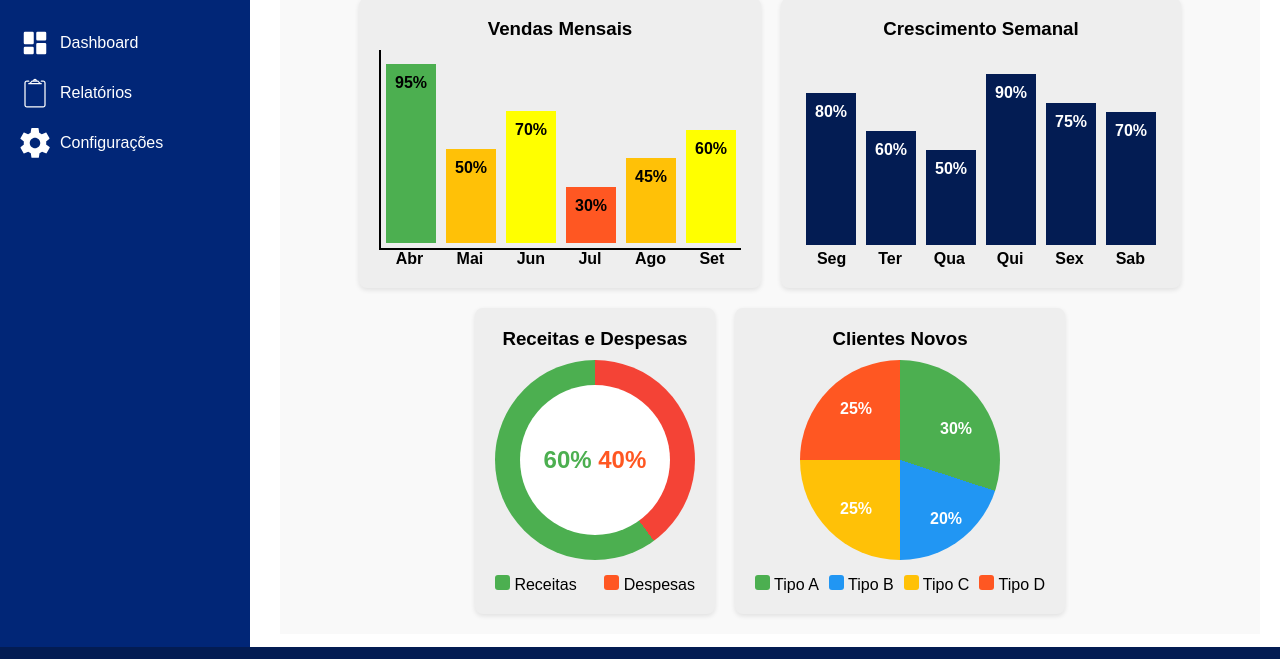
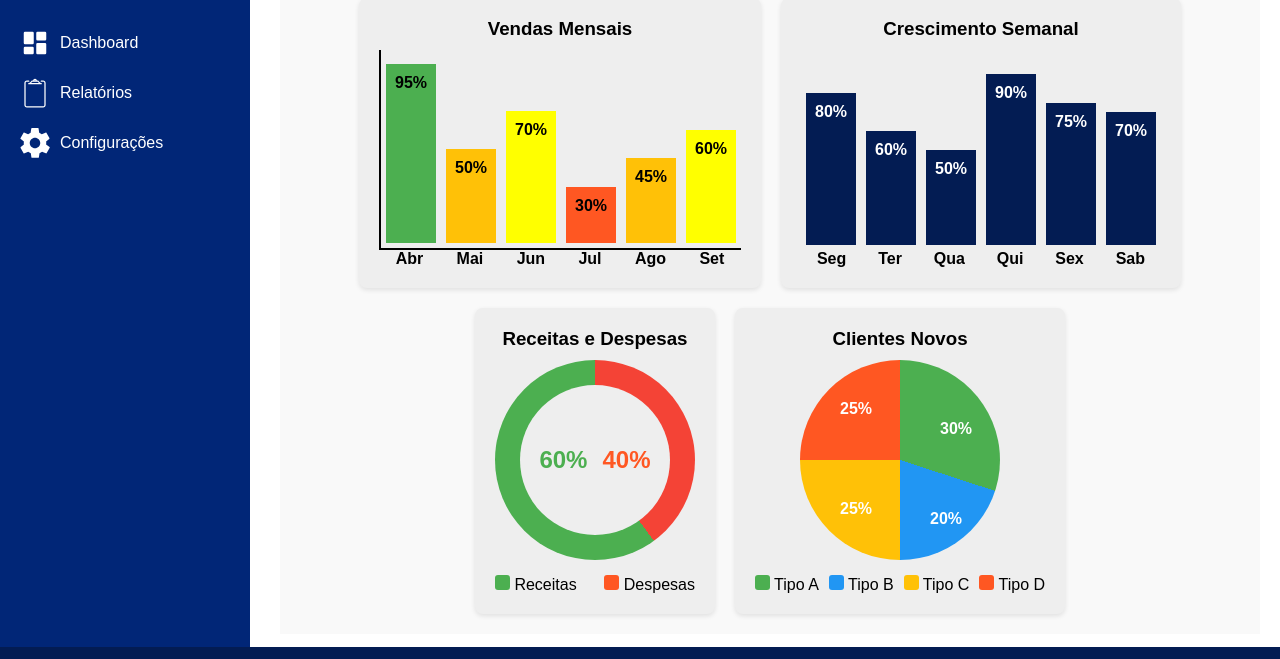
Before and after one commit to LeonardoZanol/dashboard, a plain HTML site: page index.html in a window 1280 px wide. Shown: the part 62-721 px from the top of the page. Drawn offline with Linux system fonts and the light colour scheme.

Commit message:
Ajustado e simplificado gráfico em rosca

```diff
--- a/index.html
+++ b/index.html
@@ -83,7 +83,7 @@
                     <div class="texto-central">
                         <span style="color: #4CAF50;">60%</span>
                         <span style="color: #FF5722;">40%</span>
-                    </div>
+                    </div>>
                 </div>
 
                 <div class="legenda">
--- a/style.css
+++ b/style.css
@@ -200,13 +200,17 @@ main {
     justify-content: center;
 }
 
-.grafico-rosca::before {
+.texto-central {
     content: "";
     width: 150px;
     height: 150px;
-    background-color: #fff;
+    background-color: #eee;
     border-radius: 50%;
     position: absolute;
+    display: flex;
+    justify-content: center;
+    align-items: center;
+    gap: 15px;
 }
 
 .texto-central {
```
